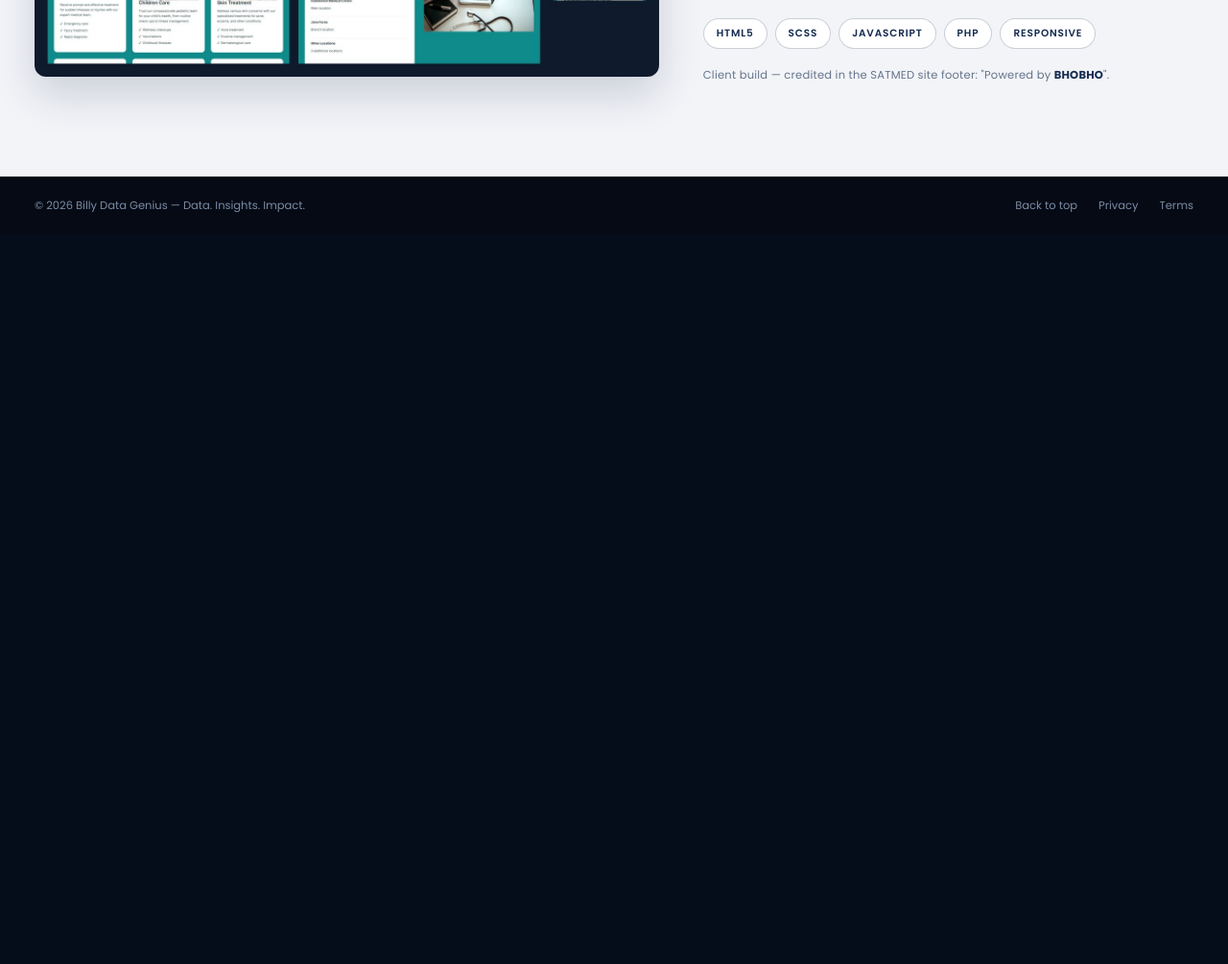
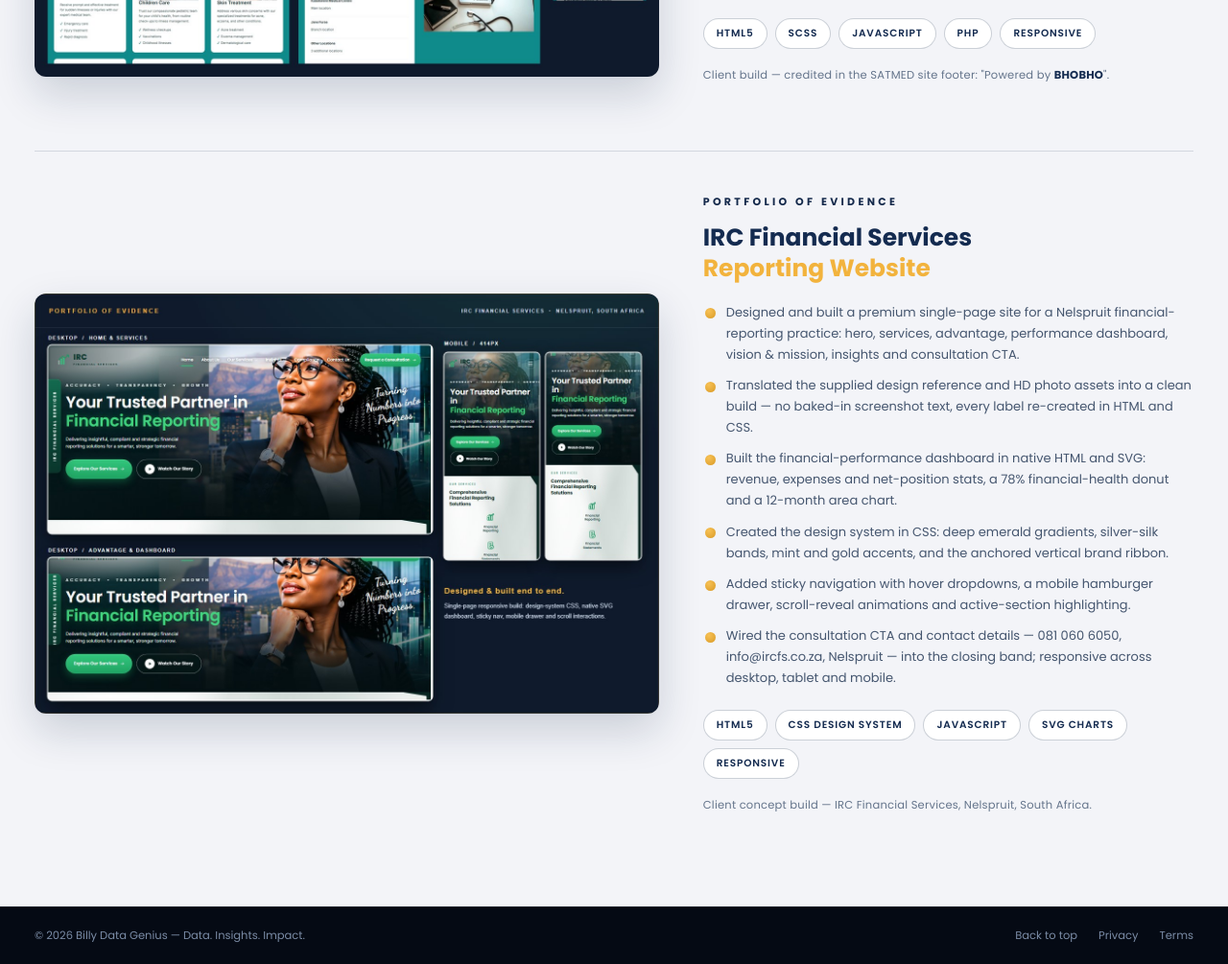
Before and after one commit to billydatagenius/billydatagenius.github.io, a plain HTML site: page portfolio.html in a window 1280 px wide. Shown: the part 978-1983 px from the top of the page at 96% size. Before the commit the page ends 1222 px from the top, so only its background shows below. Drawn offline with Linux system fonts and the light colour scheme.

Commit message:
Portfolio: add IRC Financial Services evidence spotlight alongside SATMED (new 1340x902 desktop/mobile board, carousel thumb + card, fifth carousel dot) and mention IRC on the home portfolio highlight

```diff
--- a/portfolio.html
+++ b/portfolio.html
@@ -4,7 +4,7 @@
 <meta charset="utf-8">
 <meta name="viewport" content="width=device-width, initial-scale=1">
 <title>Portfolio — Billy Data Genius</title>
-<meta name="description" content="Featured work and proof: the SATMED Health Care 4-page medical website, school dashboards, marketing campaigns and e-commerce builds.">
+<meta name="description" content="Featured work and proof: the SATMED Health Care medical website, the IRC Financial Services reporting site, school dashboards, marketing campaigns and e-commerce builds.">
 <link rel="icon" type="image/png" href="images/favicon.png">
 <link rel="preconnect" href="https://fonts.googleapis.com">
 <link rel="preconnect" href="https://fonts.gstatic.com" crossorigin>
@@ -96,6 +96,11 @@
             <p>Full 4-page medical site, designed and built end to end.</p>
           </article>
           <article class="work-card">
+            <div class="work-thumb"><img src="images/work-irc-site.jpg" alt="IRC Financial Services website — financial reporting hero"></div>
+            <h3>IRC Financial Services Website</h3>
+            <p>Responsive financial-reporting site with a live SVG performance dashboard.</p>
+          </article>
+          <article class="work-card">
             <div class="work-thumb"><img src="images/work-school-dashboard.jpg" alt="School analytics dashboard with charts and KPI cards"></div>
             <h3>School Performance Dashboard</h3>
             <p>Data visualisation for better education outcomes.</p>
@@ -125,6 +130,7 @@
         <button aria-label="Go to project 2"></button>
         <button aria-label="Go to project 3"></button>
         <button aria-label="Go to project 4"></button>
+        <button aria-label="Go to project 5"></button>
       </div>
     </div>
   </div>
@@ -150,6 +156,28 @@
         <p class="spot-credit">Client build — credited in the SATMED site footer: "Powered by <b>BHOBHO</b>".</p>
       </div>
     </div>
+
+    <div class="spotlight reveal" id="evidence-irc">
+      <div class="spot-board">
+        <img src="images/evidence-irc-board.jpg" alt="Portfolio of evidence — the IRC Financial Services website on desktop, with the home and dashboard views also shown on mobile">
+      </div>
+      <div class="spot-copy">
+        <p class="eyebrow">Portfolio of Evidence</p>
+        <h3>IRC Financial Services<br><span class="gold-text">Reporting Website</span></h3>
+        <ul class="spot-list">
+          <li>Designed and built a premium single-page site for a Nelspruit financial-reporting practice: hero, services, advantage, performance dashboard, vision &amp; mission, insights and consultation CTA.</li>
+          <li>Translated the supplied design reference and HD photo assets into a clean build — no baked-in screenshot text, every label re-created in HTML and CSS.</li>
+          <li>Built the financial-performance dashboard in native HTML and SVG: revenue, expenses and net-position stats, a 78% financial-health donut and a 12-month area chart.</li>
+          <li>Created the design system in CSS: deep emerald gradients, silver-silk bands, mint and gold accents, and the anchored vertical brand ribbon.</li>
+          <li>Added sticky navigation with hover dropdowns, a mobile hamburger drawer, scroll-reveal animations and active-section highlighting.</li>
+          <li>Wired the consultation CTA and contact details — 081 060 6050, info@ircfs.co.za, Nelspruit — into the closing band; responsive across desktop, tablet and mobile.</li>
+        </ul>
+        <div class="spot-tags">
+          <span>HTML5</span><span>CSS Design System</span><span>JavaScript</span><span>SVG Charts</span><span>Responsive</span>
+        </div>
+        <p class="spot-credit">Client concept build — IRC Financial Services, Nelspruit, South Africa.</p>
+      </div>
+    </div>
   </div>
 </section>
 
```
Also changed, not shown: index.html (+1 -1 lines), images/evidence-irc-board.jpg (added), images/work-irc-site.jpg (added).
